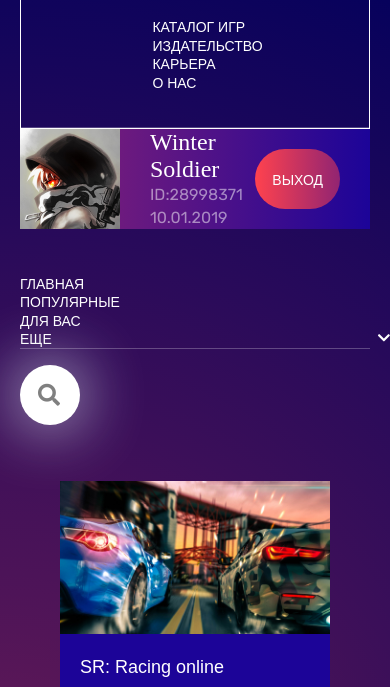
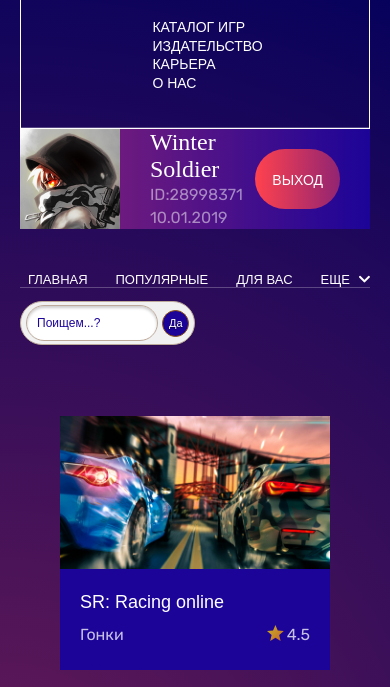
Before and after one commit to Zi-web/iq-clash, a plain HTML site: page index.html in a window 390 px wide. Shown: the part 103-790 px from the top of the page. Drawn offline with Linux system fonts and the light colour scheme; a web font is replaced by a local one.

Commit message:
Add files via upload

```diff
--- a/css/style.css
+++ b/css/style.css
@@ -487,6 +487,7 @@ template {
   padding-left: 5px;
   padding-right: 5px;
   display: inline-block;
+  width: auto;
 }
 .main-nav__item a {
   padding: 0;
@@ -499,14 +500,8 @@ template {
   text-transform: uppercase;
   color: #FFFFFF;
   text-decoration: none;
+  white-space: nowrap;
 }
-/*
-.main-nav__item {
-	a:last-child {
-		padding-right: 30px;
-	}
-}
-*/
 .main-nav__item a:hover {
   color: #e2244b;
 }
@@ -522,7 +517,7 @@ template {
   justify-content: flex-start;
 }
 .game__card {
-  width: 282px;
+  width: 292px;
   height: 254px;
   display: flex;
   flex-direction: column;
@@ -533,6 +528,7 @@ template {
   overflow: hidden;
 }
 .game__card figcaption {
+  box-sizing: border-box;
   width: auto;
   height: 84px;
   padding-left: 20px;
@@ -570,6 +566,8 @@ template {
   color: #FFFFFF;
   margin-bottom: 10px;
   margin-top: 20px;
+  max-width: 100%;
+  box-sizing: border-box;
 }
 .game__category {
   display: inline-block;
@@ -607,7 +605,7 @@ template {
   color: #FFFFFF;
   opacity: 0.75;
   position: absolute;
-  left: 220px;
+  right: 20px;
 }
 .game__stars::before {
   content: url('../img/catalog-img/star.svg');
@@ -810,60 +808,15 @@ template {
   bottom: 0;
   margin: 0;
 }
-/*
-.portal-link {
-	display: block;
-	text-align: center;
-	position: absolute;
-	top: 0;
-	right: 0;
-	height: 100px;
-	width: 230px;
-	padding-top: 0;
-	padding-bottom: 0;
-	background: url("../img/bg-img/img-portal.png") no-repeat center;
-	span {
-		font-family: 'Rubik', sans-serif;
-		font-style: normal;
-		font-weight: 500;
-		line-height: normal;
-		font-size: 14px;
-		text-transform: uppercase;
-		color: #FFFFFF;
-		height: 100px;
-		line-height: 100px;
-	}
-}
-
-@media (min-width: 1280px) and (max-width: 1600px) {
-
-}
-
-@media (min-width: 960px) and (max-width: 1280px) {
-
-}
-
-@media (min-width: 640px) and (max-width: 960px) {
-	.portal-link {
-		display: none;
-	}
-}
-
-@media (min-width: 320px) and (max-width: 639px) {
-	.portal-link {
-		display: none;
-	}
-}
-*/
 .catalog-nav {
   display: flex;
   margin-top: 30px;
   margin-bottom: 40px;
-  flex-wrap: wrap;
+  flex-wrap: nowrap;
 }
 .catalog-nav__items {
   display: flex;
-  width: 100%;
+  width: auto;
   padding-left: 0;
   position: relative;
   justify-content: space-around;
@@ -880,6 +833,7 @@ template {
   left: 0;
 }
 .catalog-nav__item {
+  margin-right: 20px;
   list-style-type: none;
   padding: 0;
 }
@@ -965,7 +919,7 @@ template {
   flex-wrap: wrap;
   max-width: 1000px;
   padding-bottom: 20px;
-  justify-content: center;
+  justify-content: space-between;
   align-items: center;
 }
 .page-footer__wrapper2 {
@@ -1080,6 +1034,54 @@ template {
   top: 30%;
   left: 30%;
   color: gray;
+}
+#search_block {
+  margin-left: auto;
+  width: 220px;
+  margin-bottom: 15px;
+}
+.searchform {
+  display: inline-block;
+  zoom: 1;
+  /* ie7 hack for display:inline-block */
+  border: solid 1px #BEAA9B;
+  padding: 3px 5px;
+  border-radius: 2em;
+  box-shadow: 0 1px 0px rgba(0, 0, 0, 0.1);
+  background: #f1f1f1;
+  background: -moz-linear-gradient(top, #eee7dd, #dfd2bf);
+  filter: progid:DXImageTransform.Microsoft.gradient(startColorstr='#eee7dd', endColorstr='#dfd2bf');
+  /* ie7 */
+  -ms-filter: progid:DXImageTransform.Microsoft.gradient(startColorstr='#eee7dd', endColorstr='#dfd2bf');
+  /* ie8 */
+}
+.searchform input {
+  font: normal 12px/100% Arial, Helvetica, sans-serif;
+  color: #1c0498;
+}
+.searchform .searchfield {
+  background: #fff;
+  padding: 6px 6px 6px 8px;
+  width: 160px;
+  border: solid 1px #BEAA9B;
+  outline: none;
+  border-radius: 2em;
+  box-shadow: inset 0 2px 3px rgba(0, 0, 0, 0.2);
+}
+.searchform .searchbutton {
+  color: #fff;
+  border: solid 1px #8b510c;
+  font-size: 11px;
+  height: 27px;
+  width: 27px;
+  text-shadow: 0 1px 1px rgba(0, 0, 0, 0.6);
+  border-radius: 2em;
+  background: #1c0498;
+  background: -moz-linear-gradient(top, #cb750e, #8b510c);
+  filter: progid:DXImageTransform.Microsoft.gradient(startColorstr='#cb750e', endColorstr='#8b510c');
+  /* ie7 */
+  -ms-filter: progid:DXImageTransform.Microsoft.gradient(startColorstr='#cb750e', endColorstr='#8b510c');
+  /* ie8 */
 }
 .page-footer-info {
   width: 100%;
@@ -1310,17 +1312,6 @@ template {
     display: none;
   }
 }
-@media (max-width: 478px) {
-  .page-header {
-    flex-direction: column;
-  }
-  .page-header__social {
-    display: none;
-  }
-  .country-flag {
-    display: none;
-  }
-}
 @media (max-width: 1280px) {
   .main-nav__items {
     /*flex-direction: column;*/
@@ -1333,6 +1324,17 @@ template {
   }
   .main-nav__item--footer {
     padding-left: 30px;
+  }
+}
+@media (max-width: 478px) {
+  .page-header {
+    flex-direction: column;
+  }
+  .page-header__social {
+    display: none;
+  }
+  .country-flag {
+    display: none;
   }
 }
 @media (width: 320px) {
@@ -1352,21 +1354,9 @@ template {
     left: 260px;
   }
 }
-@media (max-width: 776px) {
+@media (max-width: 1098px) {
   .page-header::after {
-    display: none;
-  }
-  .portal-link {
-    display: none;
-  }
-  .country-flag {
-    margin-right: 0;
-  }
-  .page-header {
-    justify-content: space-around;
-  }
-  .page-header__logo {
-    margin: 0;
+    width: 240px;
   }
 }
 @media (width: 960px) {
@@ -1392,6 +1382,49 @@ template {
 }
 @media (max-width: 400px) {
   .catalog-nav__items {
+    /*flex-direction: column;*/
+    font-size: 13px;
+  }
+  .catalog-nav__item {
+    margin-right: 12px;
+  }
+  .catalog-nav__item a {
+    font-size: 13px;
+    white-space: nowrap;
+  }
+  .catalog-nav__submenu {
+    left: -70px;
+    padding-top: 5px;
+  }
+}
+@media (max-width: 660px) {
+  .catalog-nav {
+    flex-wrap: wrap;
     flex-direction: column;
   }
+  #search_block {
+    margin-right: auto;
+    margin-left: 0;
+  }
+  .searchform .searchfield {
+    width: 110px;
+    padding: 10px 10px 10px 10px;
+  }
 }
+@media (max-width: 862px) {
+  .page-header::after {
+    display: none;
+  }
+  .portal-link {
+    display: none;
+  }
+  .country-flag {
+    margin-right: 0;
+  }
+  .page-header {
+    justify-content: space-around;
+  }
+  .page-header__logo {
+    margin: 0;
+  }
+}
--- a/index.html
+++ b/index.html
@@ -66,14 +66,20 @@
               </ul>
             </li>
         </ul>
-
+        <!----
         <div class="search">
             <form>
               <input type="text" class="search__input" placeholder="Поиск">
               <button class="search__btn"></button>
             </form>
         </div>
-
+       --->
+       <div id="search_block">
+  <form action="search_art.php" method="post" name="form_s" class="searchform">
+    <input class="searchfield" type="text" name="search" value="Поищем...?" onfocus="if (this.value == 'Поищем...?') {this.value = '';}" onblur="if (this.value == '') {this.value = 'Поищем...?';}" />
+    <input class="searchbutton" type="submit" name="submit_s" value="Да" />
+  </form>
+</div>
 
       </nav>
 
```
Also changed, not shown: css/style.min.css.
